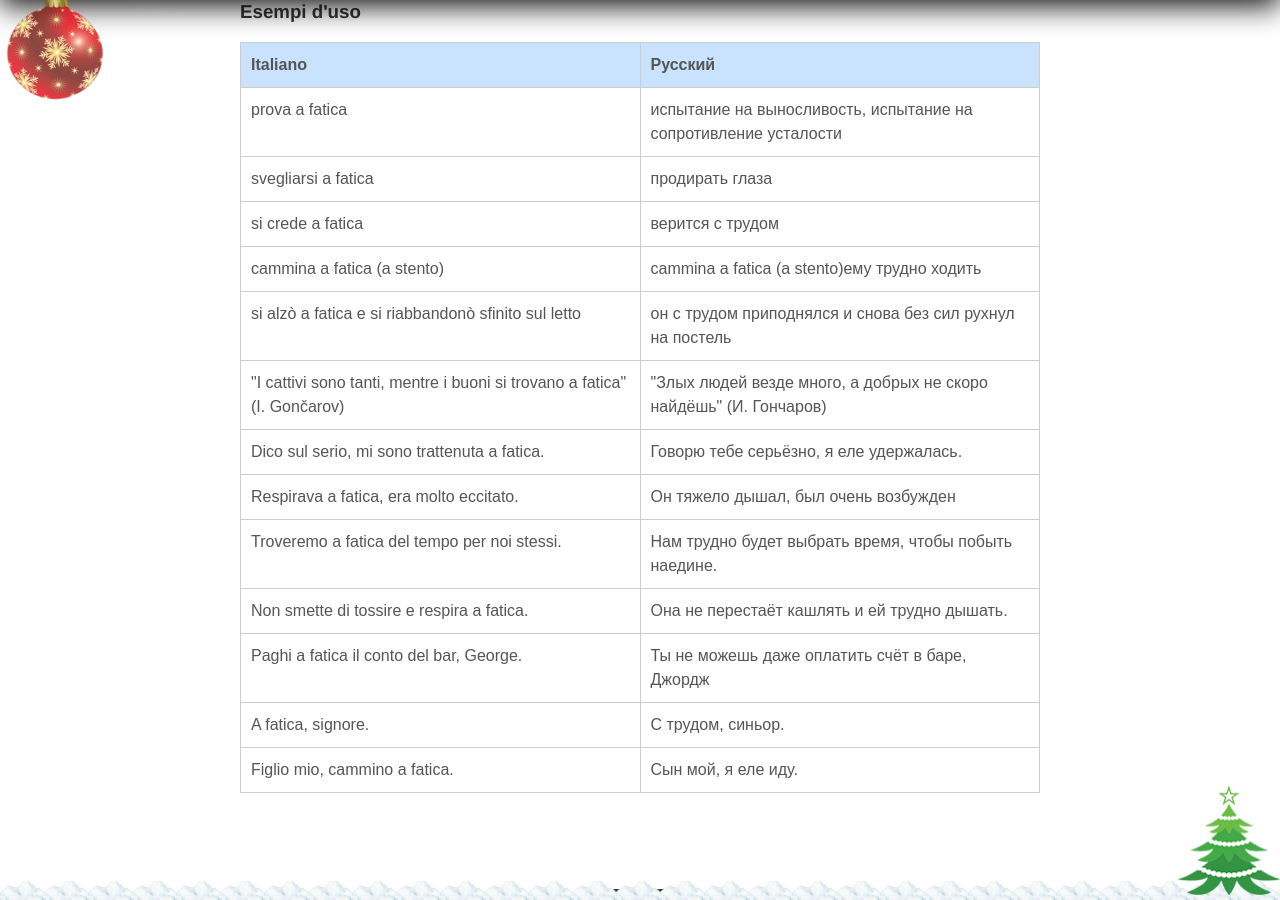
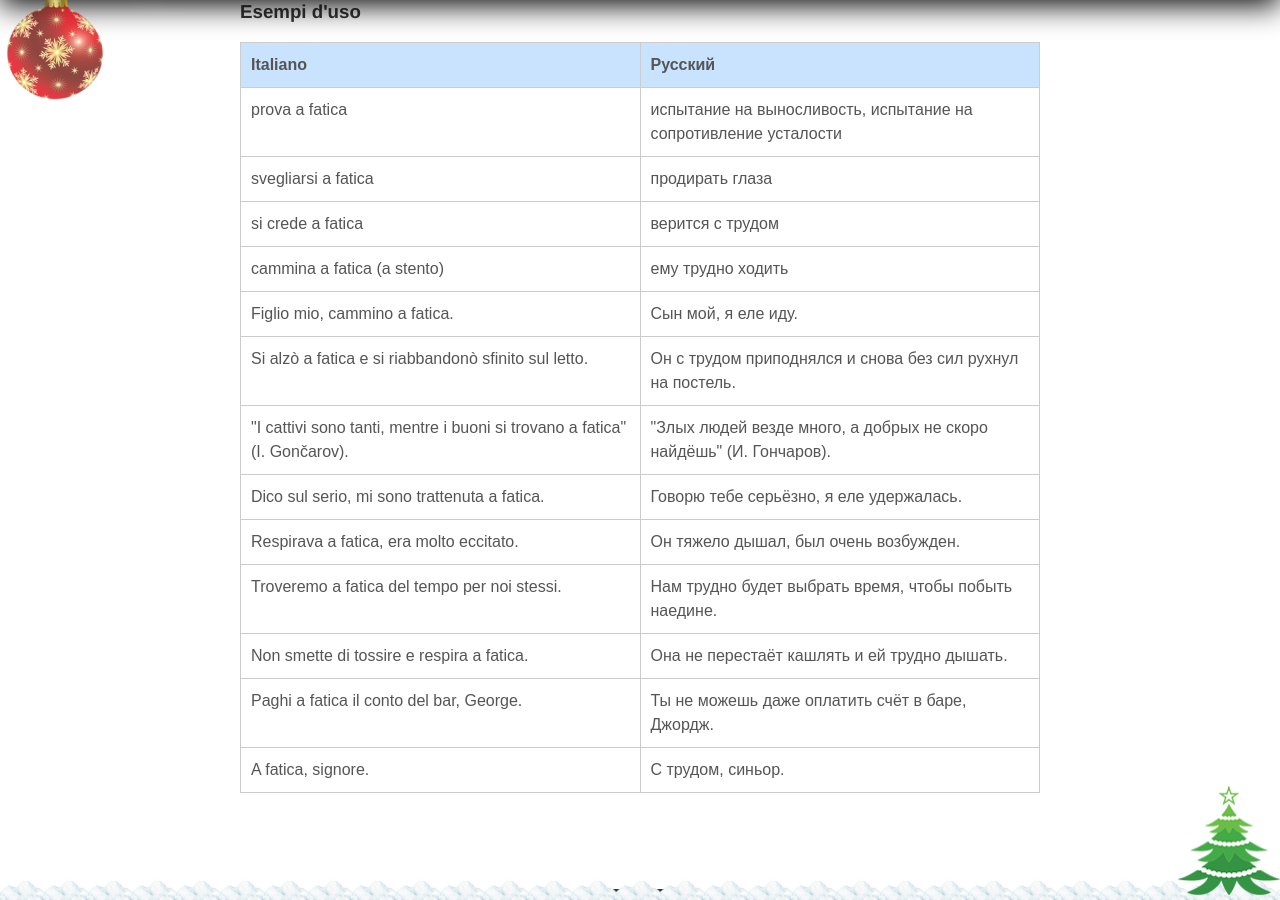
Before and after one commit to postolny/postolny.github.io, a Jekyll site: the page built from _posts/2020-12-15-a-fatica.md, in a window 1280 px wide and 900 px high, scrolled down 883 px. Built offline with Jekyll 4.4.1, drawn with Linux system fonts in a browser that asks for light colours; nearby versions of some CDN libraries.

Commit message:
Update 2020-12-15-a-fatica.md

```diff
--- a/_posts/2020-12-15-a-fatica.md
+++ b/_posts/2020-12-15-a-fatica.md
@@ -26,13 +26,13 @@ a fatica (con sforzo) – с надсадой.
 | prova a fatica | испытание на выносливость, испытание на сопротивление усталости |
 | svegliarsi a fatica | продирать глаза |
 | si crede a fatica | верится с трудом |
-| cammina a fatica (a stento) | cammina a fatica (a stento)ему трудно ходить |
-| si alzò a fatica e si riabbandonò sfinito sul letto | он с трудом приподнялся и снова без сил рухнул на постель |
-| "I cattivi sono tanti, mentre i buoni si trovano a fatica" (I. Gončarov) | "Злых людей везде много, а добрых не скоро найдёшь" (И. Гончаров) |
+| cammina a fatica (a stento) | ему трудно ходить |
+| Figlio mio, cammino a fatica. | Сын мой, я еле иду. |
+| Si alzò a fatica e si riabbandonò sfinito sul letto. | Он с трудом приподнялся и снова без сил рухнул на постель. |
+| "I cattivi sono tanti, mentre i buoni si trovano a fatica" (I. Gončarov). | "Злых людей везде много, а добрых не скоро найдёшь" (И. Гончаров). |
 | Dico sul serio, mi sono trattenuta a fatica. | Говорю тебе серьёзно, я еле удержалась. |
-| Respirava a fatica, era molto eccitato. | Он тяжело дышал, был очень возбужден |
+| Respirava a fatica, era molto eccitato. | Он тяжело дышал, был очень возбужден. |
 | Troveremo a fatica del tempo per noi stessi. | Нам трудно будет выбрать время, чтобы побыть наедине. |
 | Non smette di tossire e respira a fatica. | Она не перестаёт кашлять и ей трудно дышать. |
-| Paghi a fatica il conto del bar, George. | Ты не можешь даже оплатить счёт в баре, Джордж |
+| Paghi a fatica il conto del bar, George. | Ты не можешь даже оплатить счёт в баре, Джордж. |
 | A fatica, signore. | С трудом, синьор. |
-| Figlio mio, cammino a fatica. | Сын мой, я еле иду. |
```
